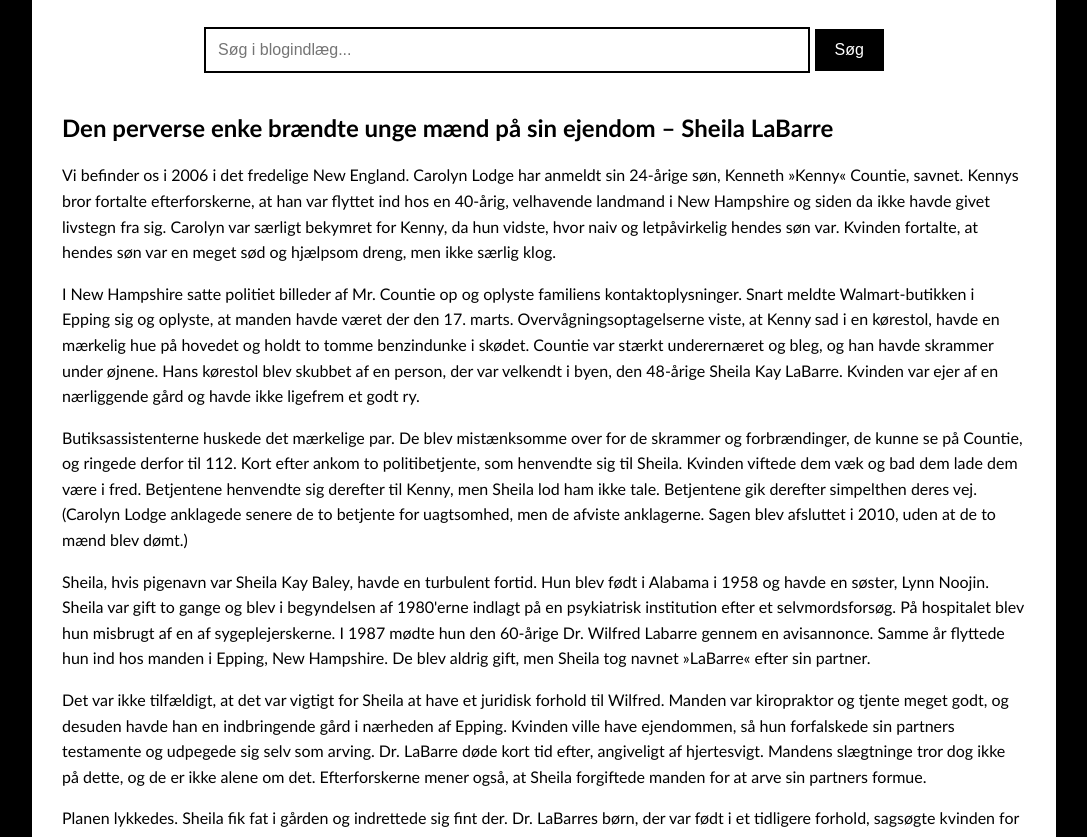
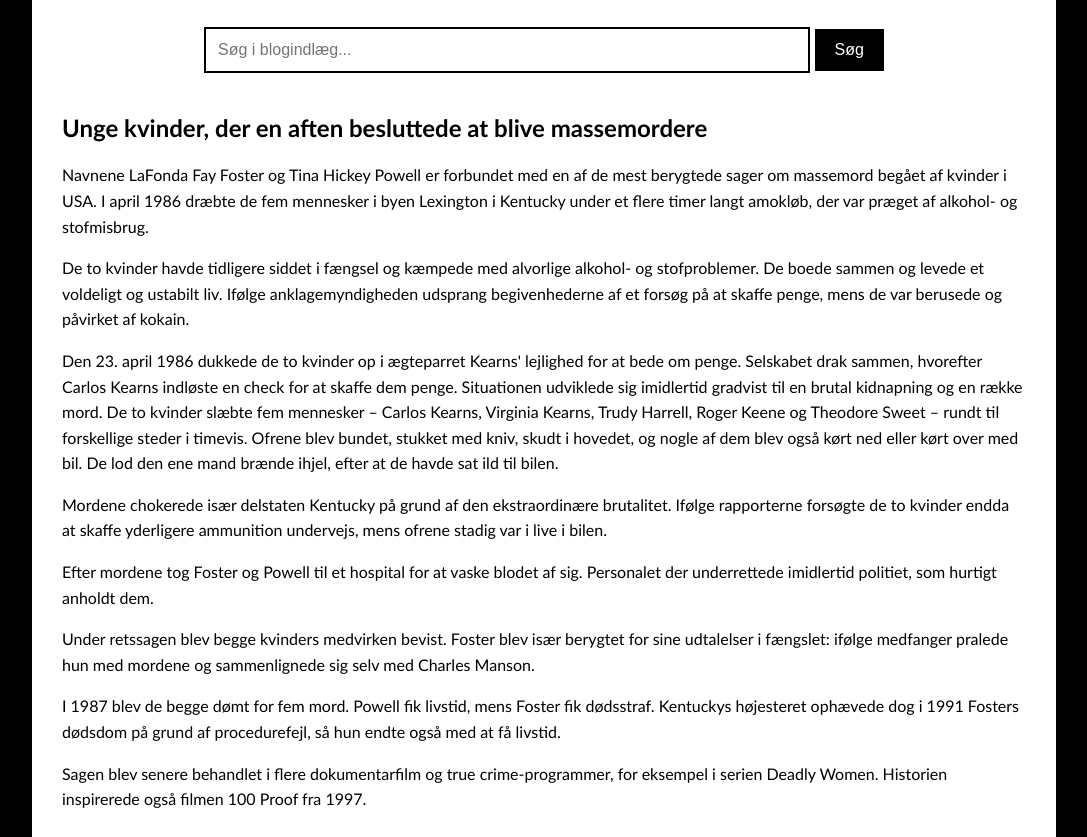
Before and after one commit to Mormonboy/Tru-Crime-Denmark, a plain HTML site: page index.html in a window 1280 px wide. Shown: the part 93-930 px from the top of the page, without its empty margins (96-1183 px from the left). Drawn offline with Linux system fonts and the light colour scheme.

Commit message:
Update index.html

```diff
--- a/index.html
+++ b/index.html
@@ -111,6 +111,45 @@ function searchPosts() {
     }
 }
 </script>
+
+        <!-- ÚJ BLOGBEJEGYZÉS MINTA -->
+
+        <div class="blog-post">
+            <h2>Unge kvinder, der en aften besluttede at blive massemordere</h2>
+
+<p>
+Navnene LaFonda Fay Foster og Tina Hickey Powell er forbundet med en af de mest berygtede sager om massemord begået af kvinder i USA. I april 1986 dræbte de fem mennesker i byen Lexington i Kentucky under et flere timer langt amokløb, der var præget af alkohol- og stofmisbrug.
+</p>
+<p>
+De to kvinder havde tidligere siddet i fængsel og kæmpede med alvorlige alkohol- og stofproblemer. De boede sammen og levede et voldeligt og ustabilt liv. Ifølge anklagemyndigheden udsprang begivenhederne af et forsøg på at skaffe penge, mens de var berusede og påvirket af kokain.
+</p>
+<p>
+Den 23. april 1986 dukkede de to kvinder op i ægteparret Kearns' lejlighed for at bede om penge. Selskabet drak sammen, hvorefter Carlos Kearns indløste en check for at skaffe dem penge. Situationen udviklede sig imidlertid gradvist til en brutal kidnapning og en række mord. De to kvinder slæbte fem mennesker – Carlos Kearns, Virginia Kearns, Trudy Harrell, Roger Keene og Theodore Sweet – rundt til forskellige steder i timevis. Ofrene blev bundet, stukket med kniv, skudt i hovedet, og nogle af dem blev også kørt ned eller kørt over med bil. De lod den ene mand brænde ihjel, efter at de havde sat ild til bilen.
+</p>
+ <p>
+Mordene chokerede især delstaten Kentucky på grund af den ekstraordinære brutalitet. Ifølge rapporterne forsøgte de to kvinder endda at skaffe yderligere ammunition undervejs, mens ofrene stadig var i live i bilen.
+</p>
+<p>
+Efter mordene tog Foster og Powell til et hospital for at vaske blodet af sig. Personalet der underrettede imidlertid politiet, som hurtigt anholdt dem.
+</p>
+<p>
+Under retssagen blev begge kvinders medvirken bevist. Foster blev især berygtet for sine udtalelser i fængslet: ifølge medfanger pralede hun med mordene og sammenlignede sig selv med Charles Manson.
+</p>
+<p>
+I 1987 blev de begge dømt for fem mord. Powell fik livstid, mens Foster fik dødsstraf. Kentuckys højesteret ophævede dog i 1991 Fosters dødsdom på grund af procedurefejl, så hun endte også med at få livstid.
+</p>
+<p>
+Sagen blev senere behandlet i flere dokumentarfilm og true crime-programmer, for eksempel i serien Deadly Women. Historien inspirerede også filmen 100 Proof fra 1997.
+</p>
+
+
+        </div>
+
+        <!-- ADSENSE HELYE -->
+        <div class="adsense-box">
+<script async src="https://pagead2.googlesyndication.com/pagead/js/adsbygoogle.js?client=ca-pub-6088348392488500"
+     crossorigin="anonymous"></script>
+        </div>
 
                 <!-- ÚJ BLOGBEJEGYZÉS MINTA -->
 
```
